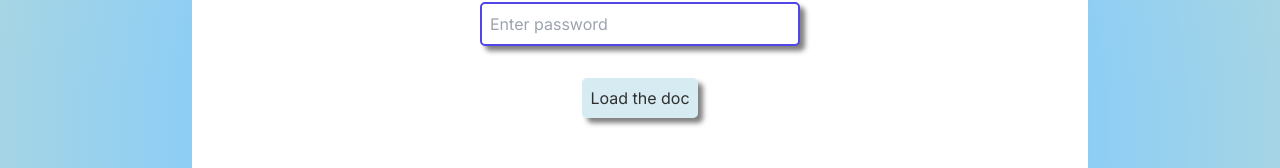
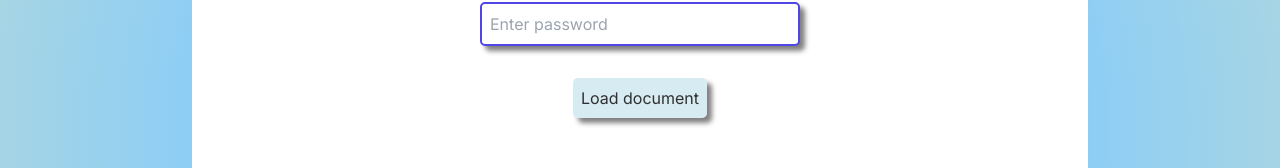
Before and after one commit to phm-2024/repo, a Next.js app: page / in a window 1280 px wide. Both pictures are taken after a click on the button "LOAD". Shown: the part 274-442 px from the top of the page. Built offline with nearby package versions, Linux system fonts and the light colour scheme.

Commit message:
conditionally render load doc inputs

```diff
--- a/app/page.tsx
+++ b/app/page.tsx
@@ -17,7 +17,6 @@
             <Password setPasskey={setPasskey} />
           ) : (
             <Document
-              // id={0}
               docTitle={'Double Click to rename'}
               passkey={passkey}
               setActiveComponent={setActiveComponent}
--- a/components/LoadData.tsx
+++ b/components/LoadData.tsx
@@ -51,6 +51,14 @@
 
   return (
     <>
+      {loadDoc ? (
+        <NotesById
+          id={sendForm.id}
+          docTitle={sendForm.file}
+          passkey={sendForm.password}
+          setActiveComponent={setActiveComponent}
+        />
+      ) : (
         <form
           onSubmit={handleSubmit}
           className="flex flex-col justify-center items-center"
@@ -76,16 +84,9 @@
             placeholder="Enter password"
             className="border-solid border-2 border-indigo-600"
           />
-        <button type="submit">Load the doc</button>
+          <button type="submit">Load document</button>
           {/* {formInputs.id.length > 0 && <NotesById input={formInputs} />} */}
         </form>
-      {loadDoc && (
-        <NotesById
-          id={sendForm.id}
-          docTitle={sendForm.file}
-          passkey={sendForm.password}
-          setActiveComponent={setActiveComponent}
-        />
       )}
     </>
   )
```
Lines whose indentation alone changed are shown as unchanged.
